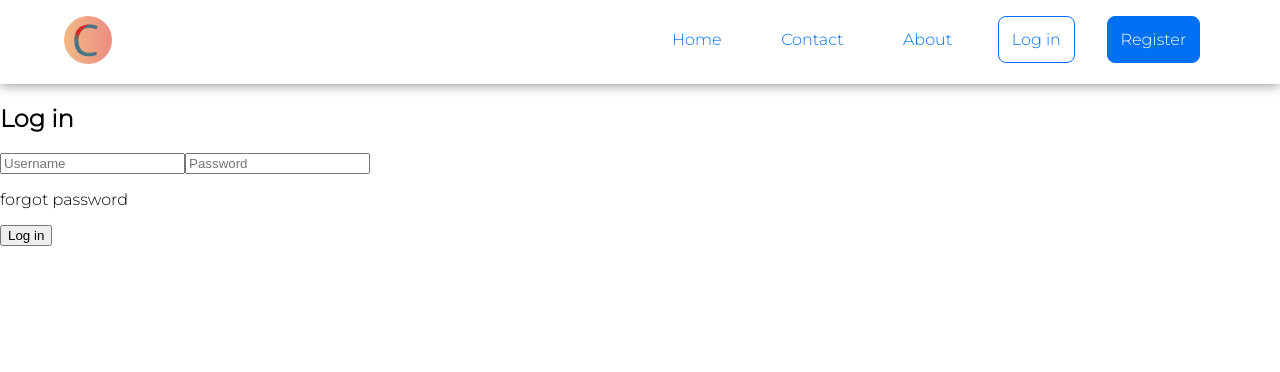
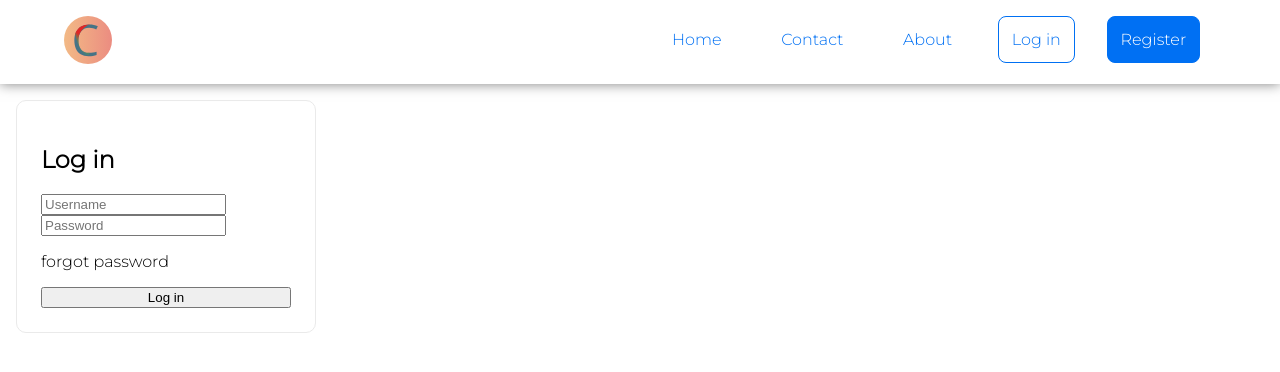
Before and after one commit to jermainejanszen/carta, a Next.js app: page /login in a window 1280 px wide. Shown: the top 372 px of the page. Built offline with nearby package versions, Linux system fonts and the light colour scheme.

Commit message:
css for login

```diff
--- a/styles/Login.module.scss
+++ b/styles/Login.module.scss
@@ -0,0 +1,20 @@
+
+
+.header {
+}
+
+
+.card {
+    display: flex;
+    flex-direction: column;
+    margin: 1rem;
+    flex-basis: 45%;
+    padding: 1.5rem;
+    text-align: middle;
+    color: inherit;
+    text-decoration: none;
+    border: 1px solid #eaeaea;
+    border-radius: 10px;
+    transition: color 0.15s ease, border-color 0.15s ease;
+    max-width: 300px;
+}
```
